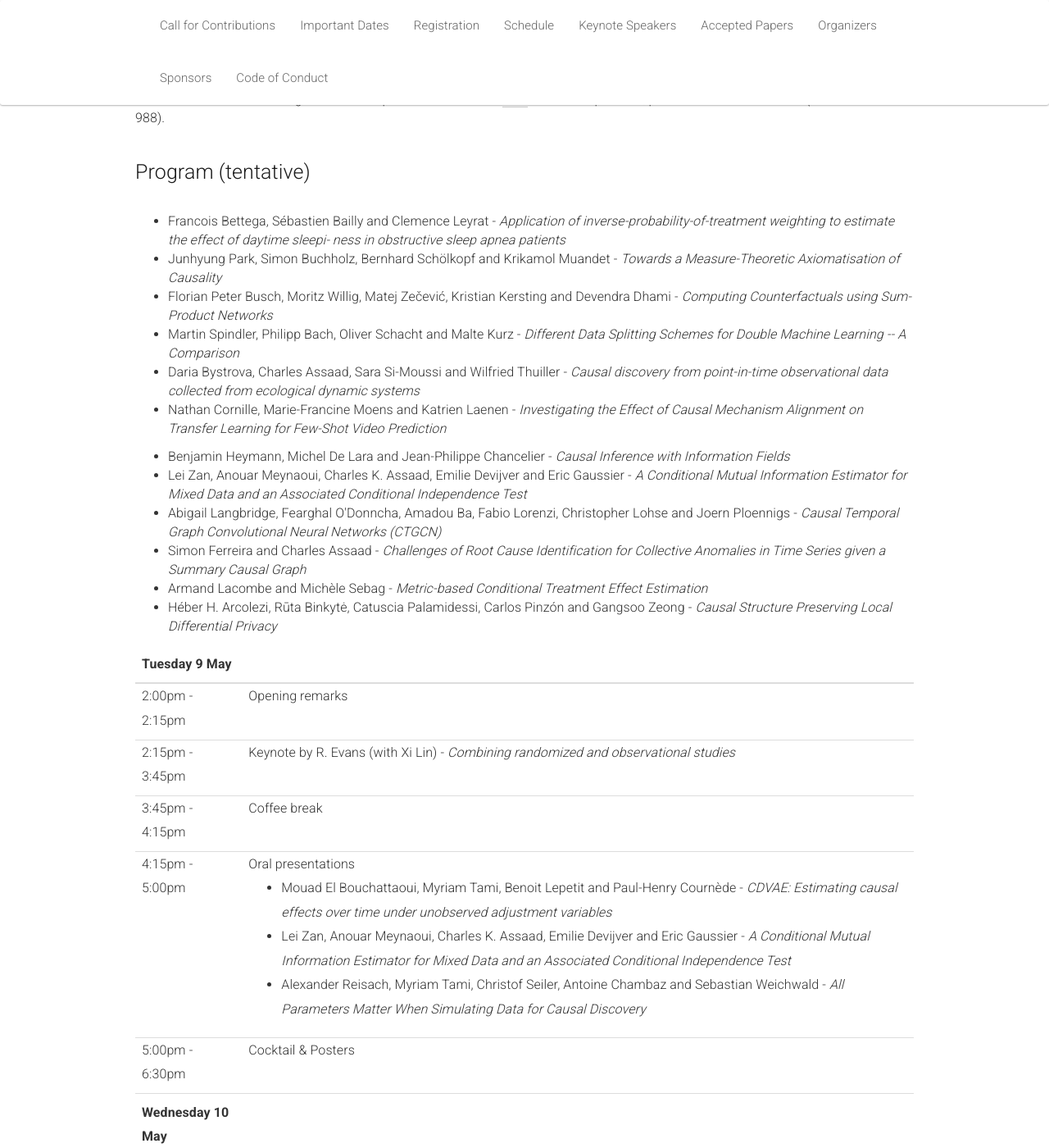
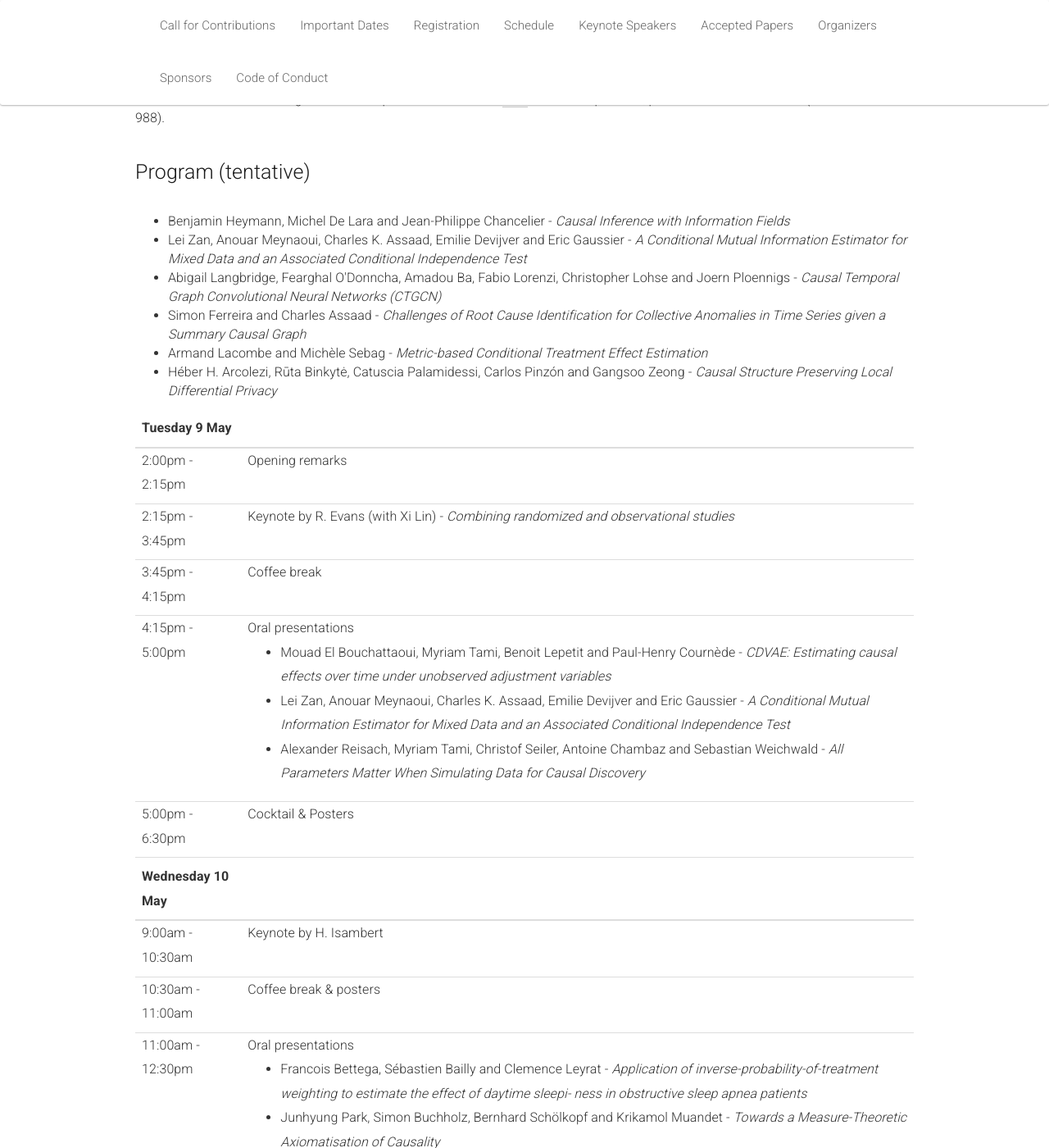
Before and after one commit to quarter-on-causality/quarter-on-causality.github.io, a Jekyll site: the page built from _pages/home_challenges.md, in a window 1280 px wide and 1400 px high, scrolled down 2000 px. Shown: the whole window at 82% size. Built offline with Jekyll 4.4.1, drawn with Linux system fonts in a browser that asks for light colours; nearby versions of some CDN libraries; some of the changed lines change nothing that is shown; some of the changed text lies outside the part shown.

Commit message:
Update home_challenges.md

```diff
--- a/_pages/home_challenges.md
+++ b/_pages/home_challenges.md
@@ -178,7 +178,7 @@ acknowledgements: ""
         </tr>
         <tr>
           <td>11:00am - 12:30pm</td>
-          <td>Oral presentations</td>
+          <td>Oral presentations
 		<ul>
 			<li>Francois Bettega, Sébastien Bailly and Clemence Leyrat - <i>Application of inverse-probability-of-treatment weighting to estimate the effect of daytime sleepi- ness in obstructive sleep apnea patients</i></li>
 			<li>Junhyung Park, Simon Buchholz, Bernhard Schölkopf and Krikamol Muandet - <i>Towards a Measure-Theoretic Axiomatisation of Causality</i></li>
@@ -187,6 +187,7 @@ acknowledgements: ""
 			<li>Daria Bystrova, Charles Assaad, Sara Si-Moussi and Wilfried Thuiller - <i>Causal discovery from point-in-time observational data collected from ecological dynamic systems</i></li>
 			<li>Nathan Cornille, Marie-Francine Moens and Katrien Laenen - <i>Investigating the Effect of Causal Mechanism Alignment on Transfer Learning for Few-Shot Video Prediction</i></li>
 		</ul>
+	   </td>
         </tr>
 	      <tr>
           <td>12:30pm - 2:00pm</td>
```
